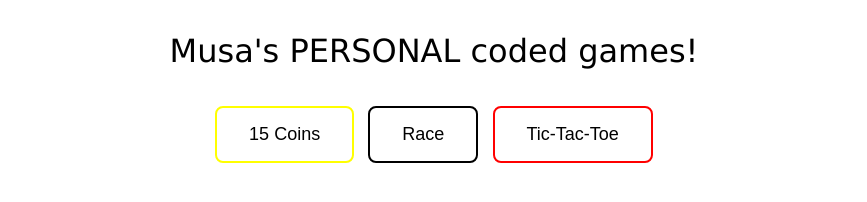
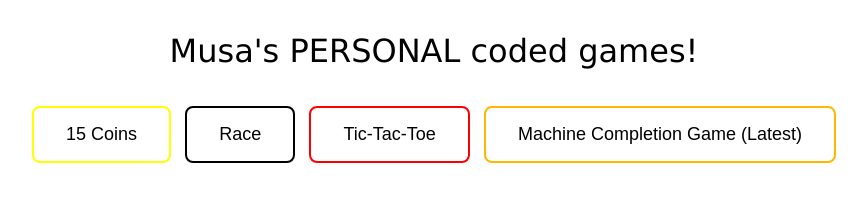
Before and after one commit to fguru06/coolplaynewgame, a plain HTML site: page index.html in a window 1280 px wide. Shown: the whole page, without its empty margins (206-1073 px from the left). Drawn offline with Linux system fonts and the light colour scheme.

Commit message:
Added Machine game button

```diff
--- a/index.html
+++ b/index.html
@@ -13,6 +13,7 @@
  <button class="button button1" onclick="window.location.href='drag-game/';">15 Coins</button>
  <button class="button button2" onclick="window.location.href='finish-line/';">Race</button>
  <button class="button button3" onclick="window.location.href='tic-tac-toe-game/';">Tic-Tac-Toe</button>
+ <button class="button button4" onclick="window.location.href='Machines - Copy';">Machine Completion Game (Latest)</button>
 </pre>
     <div id="restart-button-container"></div>
     <div id="restart-button-container"></div>
```
